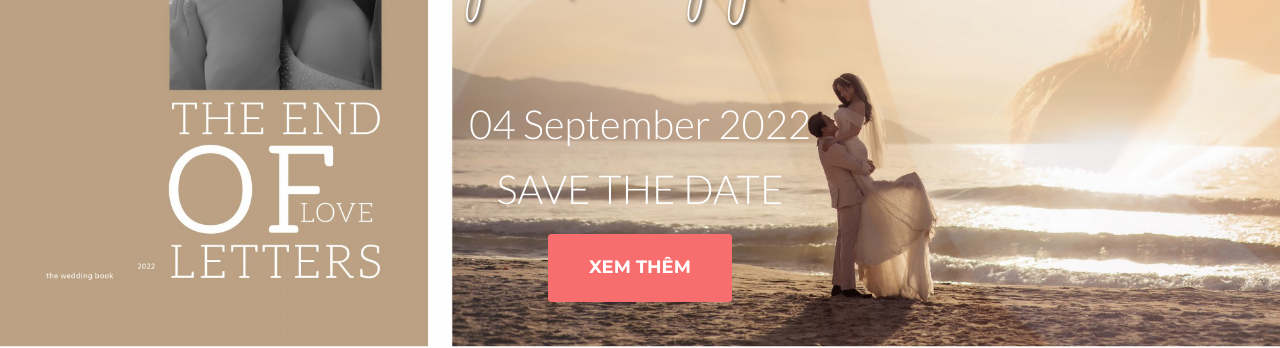
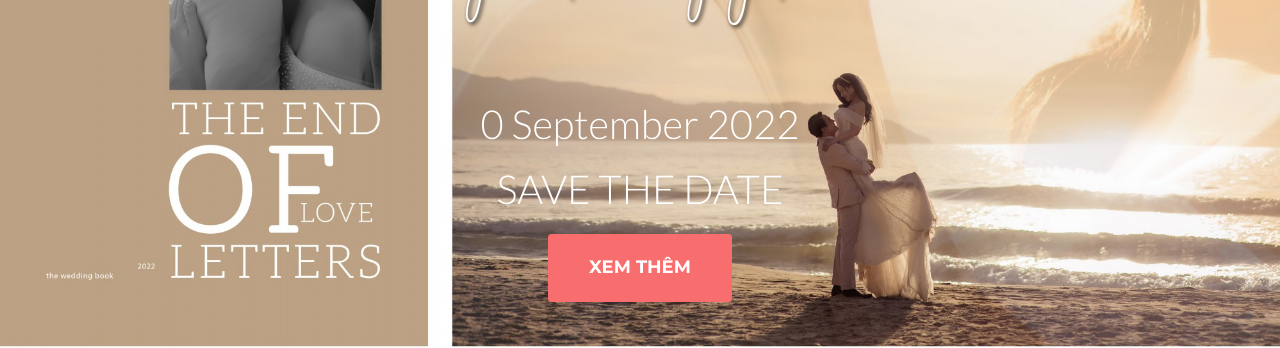
Before and after one commit to phatque/phatque, a Jekyll site: the page built from index.html, in a window 1280 px wide and 900 px high. Shown: the part 366-714 px from the top of the window. Built offline with Jekyll 4.4.1, drawn with Linux system fonts in a browser that asks for light colours; some web fonts are replaced.

Commit message:
Update header.html

```diff
--- a/_includes/en_data/header.html
+++ b/_includes/en_data/header.html
@@ -48,7 +48,7 @@
     <div class="container">
         <div class="intro-text">
             <div class="intro-heading">Cong Phat & Nguyet Que</div>
-            <div class="intro-lead-in">04 September 2022</div>
+            <div class="intro-lead-in">0 September 2022</div>
             <div class="intro-lead-in">SAVE THE DATE</div>
             <a href="#events" class="page-scroll btn btn-xl">Xem thêm</a>
         </div>
```
